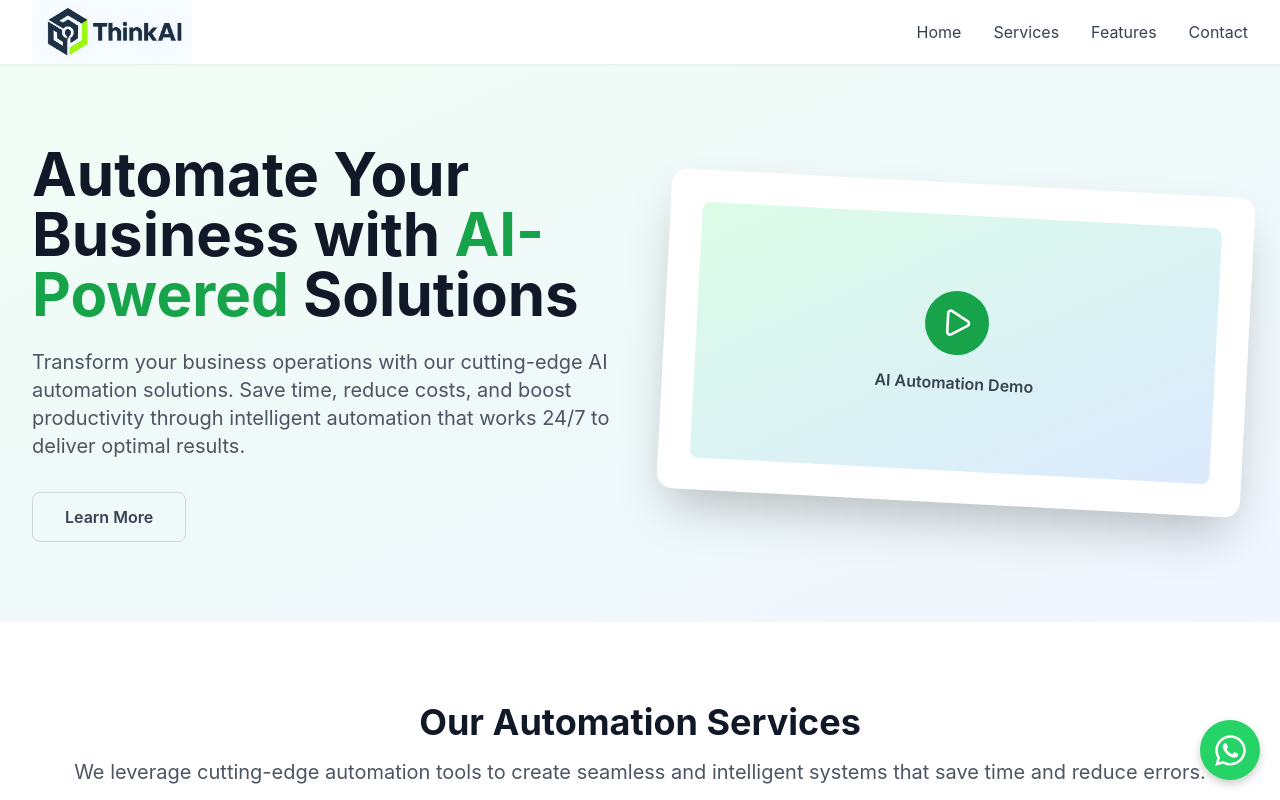
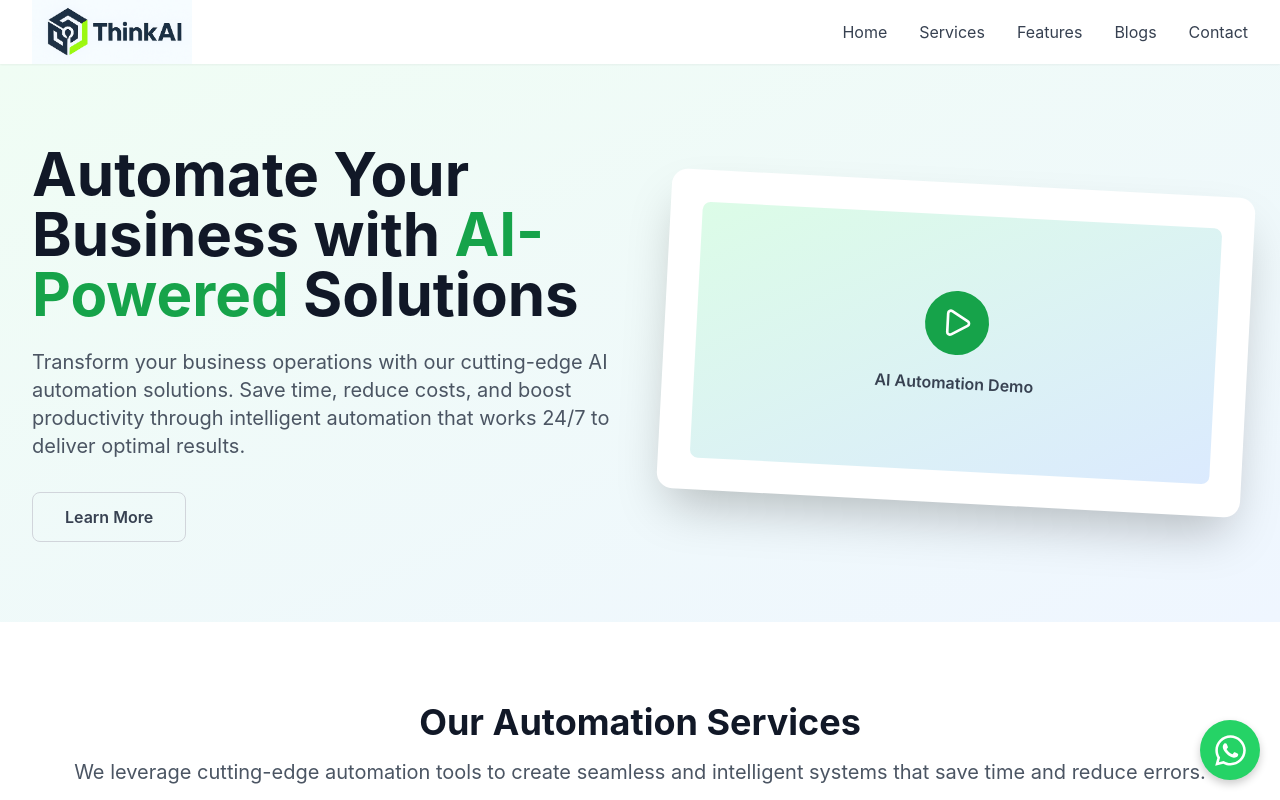
Before and after one commit to jasonkc0921/think-ai, a React (Create React App) app: page / in a window 1280 px wide. Shown: the top 800 px of the page. Built offline with nearby package versions, Linux system fonts and the light colour scheme.

Commit message:
add Blogs in Nav

```diff
--- a/src/components/Footer.jsx
+++ b/src/components/Footer.jsx
@@ -49,7 +49,7 @@ const Footer = () => {
             <ul className="space-y-2 text-gray-400">
               <li>
                 <a href="/blog" className="hover:text-white">
-                  Blog
+                  Blogs
                 </a>
               </li>
               <li>
--- a/src/components/Navbar.jsx
+++ b/src/components/Navbar.jsx
@@ -36,12 +36,12 @@ export const Navbar = () => {
               >
                 Features
               </a>
-              {/*               <a
-                href="#about"
+              <a
+                href="/blog"
                 className="text-gray-700 hover:text-green-600 transition-colors"
               >
-                About
-              </a> */}
+                Blogs
+              </a>
               <a
                 href="/#contact"
                 className="text-gray-700 hover:text-green-600 transition-colors"
```
